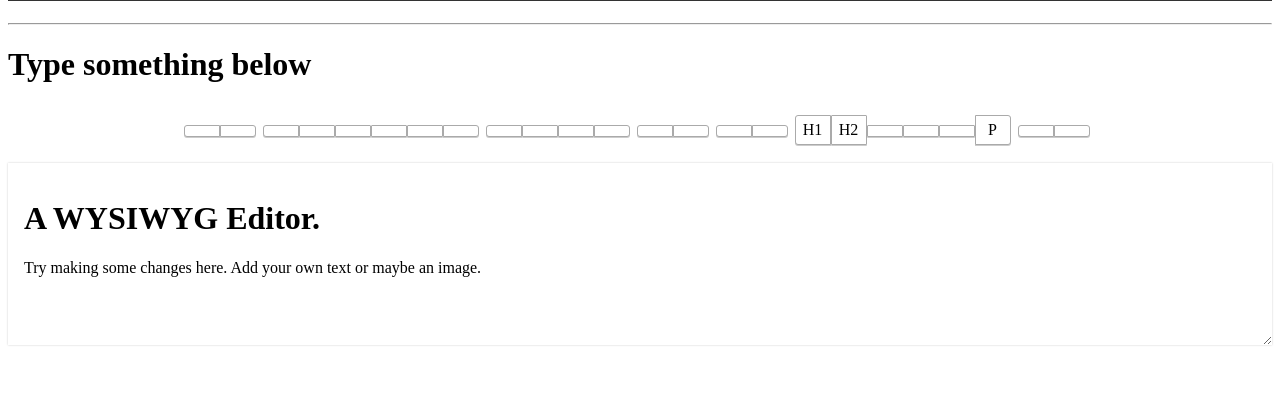
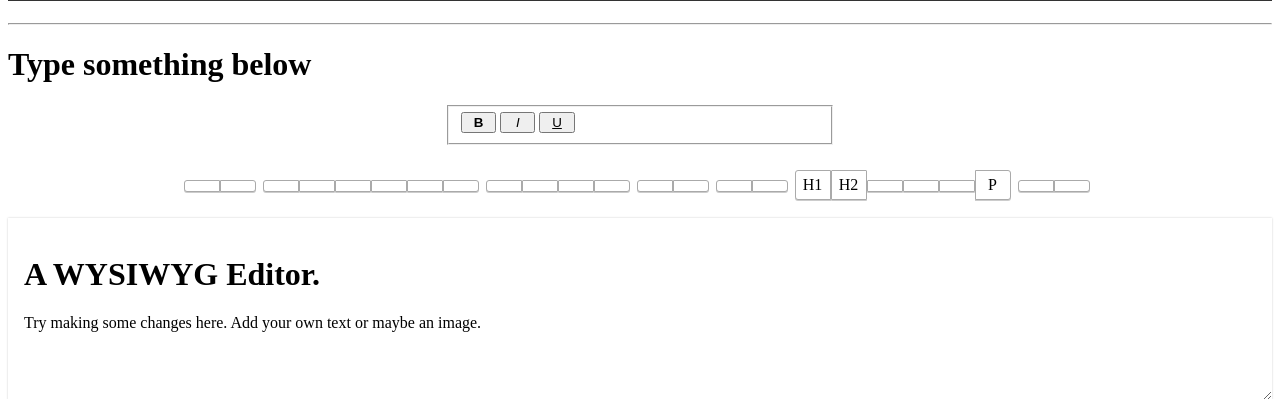
Before and after one commit to Kaustuv942/TextEditorFlask, a Flask app: template app/templates/index.html in a window 1280 px wide. Shown: the part 94-493 px from the top of the page. Run offline with Flask 2, Linux system fonts and the light colour scheme; the template is opened without the code that fills it, so the values that code supplies are empty.

Commit message:
Bold Italic Underline

```diff
--- a/app/templates/base.html
+++ b/app/templates/base.html
@@ -154,6 +154,22 @@
    				background:orange;
   				color:black;
             }
+
+            #editor1 {
+            border: 3px inset grey;
+            height: 100px;
+            width: 381px;
+            margin: 10px auto 0;
+          }
+          fieldset {
+            margin: 2px auto 15px;
+            width: 358px;
+          }
+          button {
+            width: 5ex;
+            text-align: center;
+            padding: 1px 3px;
+          }
     </style>
     <script>
         var colorPalette = ['000000', 'FF9966', '6699FF', '99FF66', 'CC0000', '00CC00', '0000CC', '333333', '0066FF', 'FFFFFF'];
@@ -192,7 +208,7 @@
             {% else %}
             <li><a href="news.asp">My Edits</a></li>
             {% endif %}
-            <li><a href="about.asp">About</a></li>
+            <li><a href="/about">About</a></li>
 
             {% block title %}{% endblock %}
         </ul>
--- a/app/templates/index.html
+++ b/app/templates/index.html
@@ -9,30 +9,18 @@
     {% block content %}
 
     <h1> Type something below</h1>
-    <script>
-      var colorPalette = ['000000', 'FF9966', '6699FF', '99FF66', 'CC0000', '00CC00', '0000CC', '333333', '0066FF', 'FFFFFF'];
-  var forePalette = $('.fore-palette');
-  var backPalette = $('.back-palette');
 
-  for (var i = 0; i < colorPalette.length; i++) {
-    forePalette.append('<a href="#" data-command="forecolor" data-value="' + '#' + colorPalette[i] + '" style="background-color:' + '#' + colorPalette[i] + ';" class="palette-item"></a>');
-    backPalette.append('<a href="#" data-command="backcolor" data-value="' + '#' + colorPalette[i] + '" style="background-color:' + '#' + colorPalette[i] + ';" class="palette-item"></a>');
-  }
+    <fieldset>
+      <button class="fontStyle" onclick="document.execCommand( 'bold',false,null);" title="Bold Highlighted Text"><b>B</b>
+      </button>
+      <button class="fontStyle" onclick="document.execCommand('italic',false,null);" title="Italicize Highlighted Text"><i>I</i>
+      </button>
 
-  $('.toolbar a').click(function(e) {
-    var command = $(this).data('command');
-    if (command == 'h1' || command == 'h2' || command == 'p') {
-      document.execCommand('formatBlock', false, command);
-    }
-    if (command == 'forecolor' || command == 'backcolor') {
-      document.execCommand($(this).data('command'), false, $(this).data('value'));
-    }
-    if (command == 'createlink' || command == 'insertimage') {
-      url = prompt('Enter the link here: ', 'http:\/\/');
-      document.execCommand($(this).data('command'), false, url);
-    } else document.execCommand($(this).data('command'), false, null);
-  });
-    </script>
+      <button class="fontStyle" onclick="document.execCommand( 'underline',false,null);"><u>U</u>
+      </button>
+    </fieldset>
+
+
 
 <div class="toolbar">
     <a href="#" data-command='undo'><i class='fa fa-undo'></i></a>
@@ -71,4 +59,34 @@
     <p>Try making some changes here. Add your own text or maybe an image.</p>
   </div>
 
+
+
+  <script>
+    var colorPalette = ['000000', 'FF9966', '6699FF', '99FF66', 'CC0000', '00CC00', '0000CC', '333333', '0066FF', 'FFFFFF'];
+var forePalette = $('.fore-palette');
+var backPalette = $('.back-palette');
+
+for (var i = 0; i < colorPalette.length; i++) {
+  forePalette.append('<a href="#" data-command="forecolor" data-value="' + '#' + colorPalette[i] + '" style="background-color:' + '#' + colorPalette[i] + ';" class="palette-item"></a>');
+  backPalette.append('<a href="#" data-command="backcolor" data-value="' + '#' + colorPalette[i] + '" style="background-color:' + '#' + colorPalette[i] + ';" class="palette-item"></a>');
+}
+
+$('.toolbar a').click(function(e) {
+  var command = $(this).data('command');
+  if (command == 'h1' || command == 'h2' || command == 'p') {
+    document.execCommand('formatBlock', false, command);
+  }
+  if (command == 'forecolor' || command == 'backcolor') {
+    document.execCommand($(this).data('command'), false, $(this).data('value'));
+  }
+  if (command == 'createlink' || command == 'insertimage') {
+    url = prompt('Enter the link here: ', 'http:\/\/');
+    document.execCommand($(this).data('command'), false, url);
+  } else document.execCommand($(this).data('command'), false, null);
+});
+  </script>
+  <script src="javasc.js">
+
+  </script>
+
   {% endblock %}
```
Also changed, not shown: app/routes.py (+7 -0 lines), app/templates/credits.html (added, +35 -0 lines), app.py (line endings or trailing spaces), app/templates/javasc.js (added).
